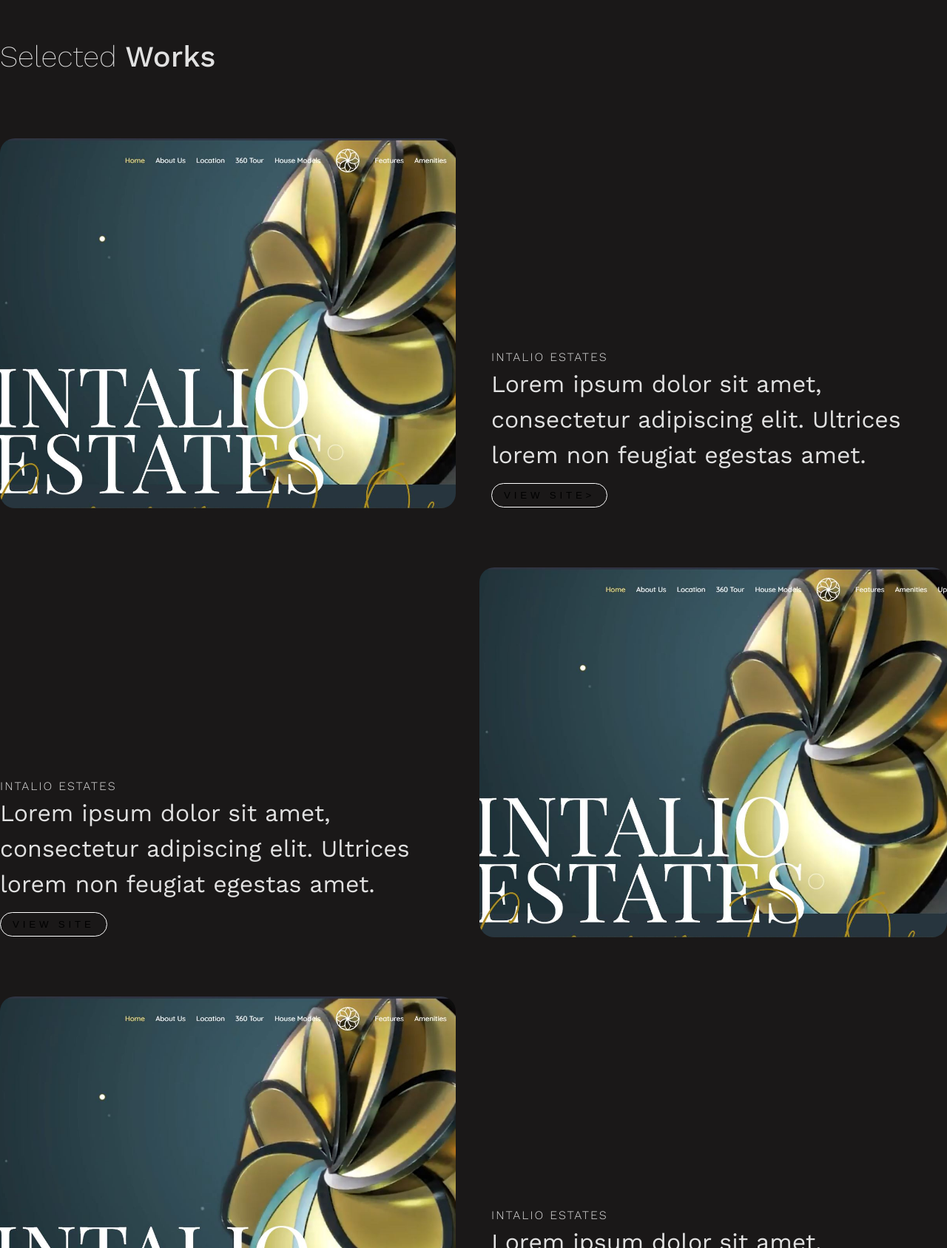
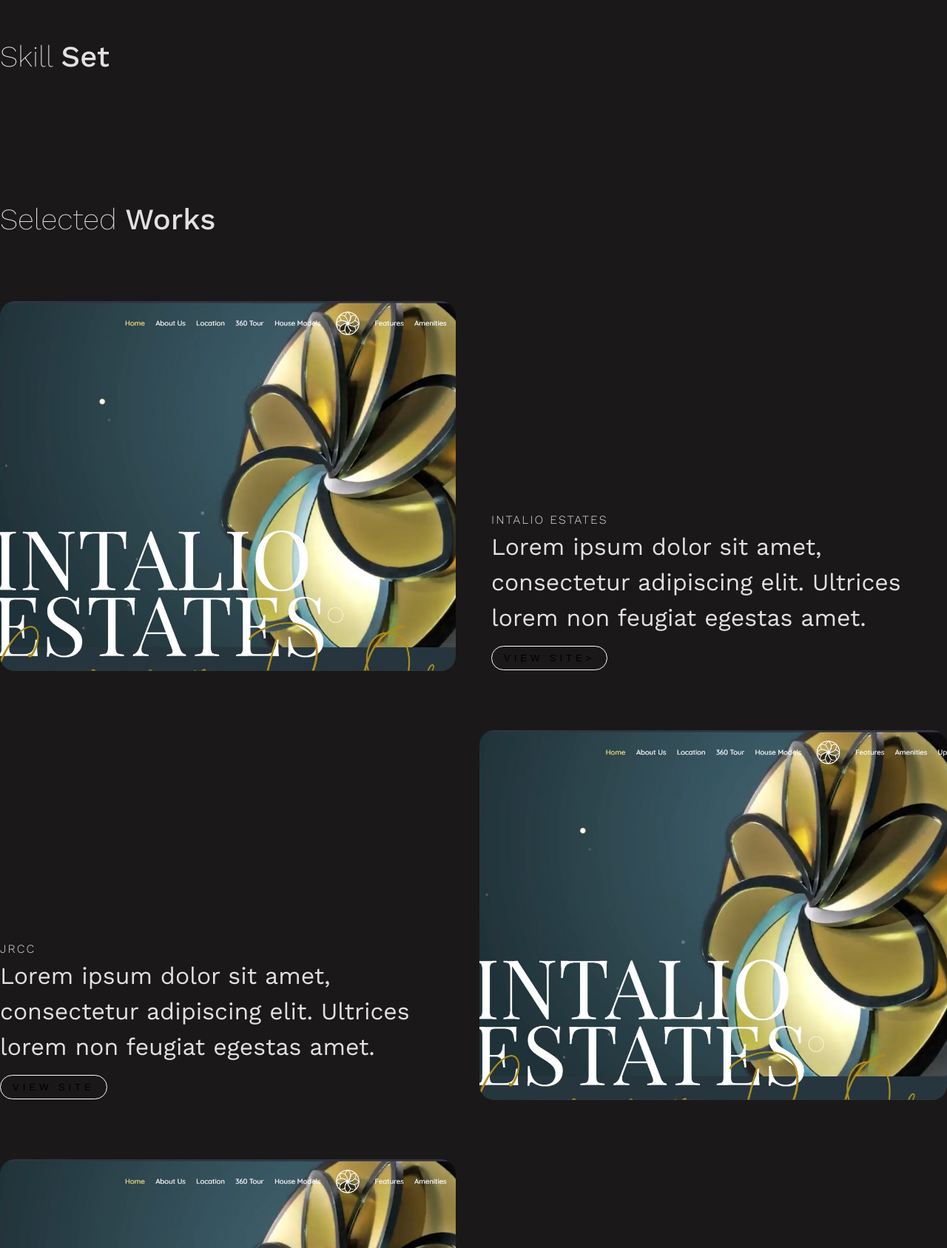
Before and after one commit to akosiphar/myPortfoliov2, a React (Vite) app: page / in a window 1280 px wide. Shown: the part 913-2600 px from the top of the page at 74% size. Built offline with nearby package versions, Linux system fonts and the light colour scheme.

Commit message:
changed base

```diff
--- a/src/pages/homepage/Homepage.jsx
+++ b/src/pages/homepage/Homepage.jsx
@@ -22,7 +22,10 @@ export default function Homepage() {
           </div>
       </div>
 
-      <div className={styles.aboutMe}></div>
+      <div className={styles.skillSet}>
+        <h2 className={styles.h2}>Skill <span>Set</span></h2>
+
+      </div>
 
 
       <div className={styles.projects}>
@@ -44,7 +47,7 @@ export default function Homepage() {
           <div className={styles.card}>
             <div className={styles.imageHolder} />
             <div className={styles.textHolder}>
-              <p className={styles.title}>INTALIO ESTATES</p>
+              <p className={styles.title}>JRCC</p>
               <p className={styles.desc}>
               Lorem ipsum dolor sit amet, consectetur adipiscing elit. Ultrices lorem non feugiat egestas amet.
               </p>
@@ -56,14 +59,13 @@ export default function Homepage() {
           <div className={styles.card}>
             <div className={styles.imageHolder} />
             <div className={styles.textHolder}>
-              <p className={styles.title}>INTALIO ESTATES</p>
+              <p className={styles.title}>Jacinta Enclaves</p>
               <p className={styles.desc}>
               Lorem ipsum dolor sit amet, consectetur adipiscing elit. Ultrices lorem non feugiat egestas amet.
               </p>
               <button className={styles.homeBtn}>VIEW SITE</button>
             </div>
           </div>
-
       </div>
     </>
   )
--- a/src/pages/homepage/Homepage.module.css
+++ b/src/pages/homepage/Homepage.module.css
@@ -41,7 +41,7 @@
     }
 }
 
-.projects {
+.projects, .skillSet {
     font-family: 'Work Sans', sans-serif;
     text-align: left;
     margin-top: 10rem;
--- a/vite.config.js
+++ b/vite.config.js
@@ -3,6 +3,7 @@ import react from '@vitejs/plugin-react'
 
 // https://vitejs.dev/config/
 export default defineConfig({
+  base: '/',
   plugins: [react()],
   assetsInclude: ['**/*.JPG', '**/*.PNG']
 })
```
Also changed, not shown: 3 other files (tests, documents, lock files or other folders).
